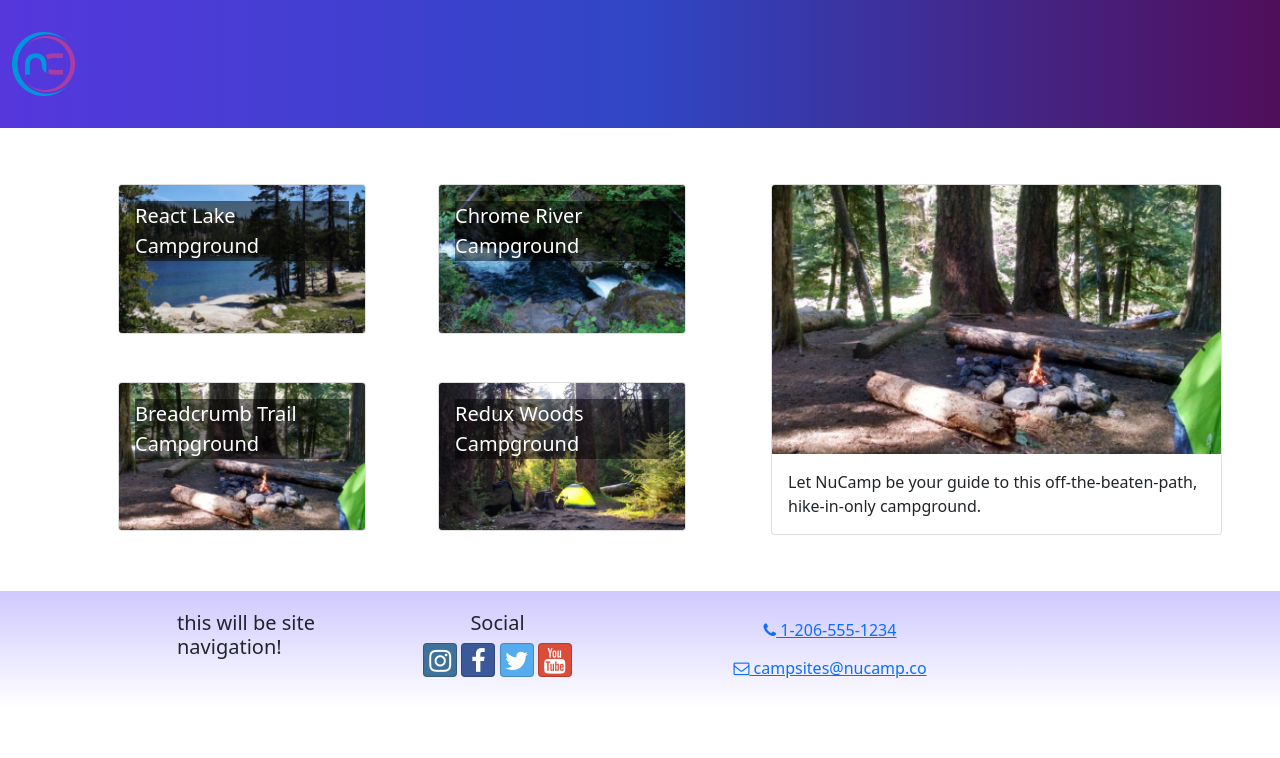
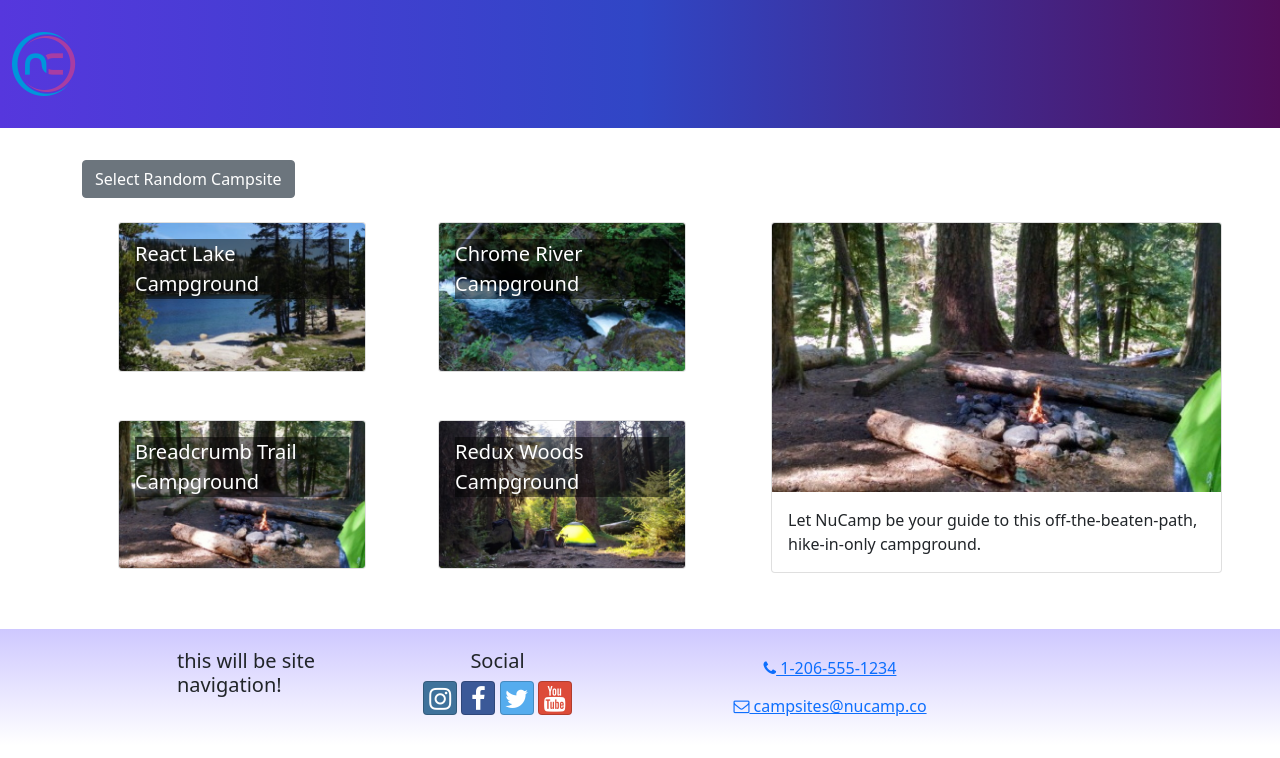
Before and after one commit to naniitsnina/nucampsite-react, a React (Create React App) app: page / in a window 1280 px wide. Shown: the top 758 px of the page. Built offline with nearby package versions, Linux system fonts and the light colour scheme.

Commit message:
CampsitesDirectoryPage and CampsiteDetail

```diff
--- a/src/pages/CampsiteDirectoryPage.js
+++ b/src/pages/CampsiteDirectoryPage.js
@@ -1,13 +1,19 @@
-import { Container, Row, Col } from 'reactstrap';
+import { Container, Row, Col, Button } from 'reactstrap';
 import CampsitesList from '../features/campsites/CampsitesList';
 import CampsiteDetail from '../features/campsites/CampsiteDetail'
 import { selectRandomCampsite } from '../features/campsites/campsitesSlice'
 
 const CampsiteDirectoryPage = () => {
-    const selectedCampsite = selectRandomCampsite()
+    let selectedCampsite = selectRandomCampsite();
+
+    const toggleCampsite= () => {
+        selectedCampsite = selectRandomCampsite();
+        console.log(selectedCampsite);
+    }
 
     return (
         <Container>
+            <Button onClick={() => toggleCampsite()}>Select Random Campsite</Button>
             <Row>
                 <Col sm='5' md='7'>
                     <CampsitesList />
```
